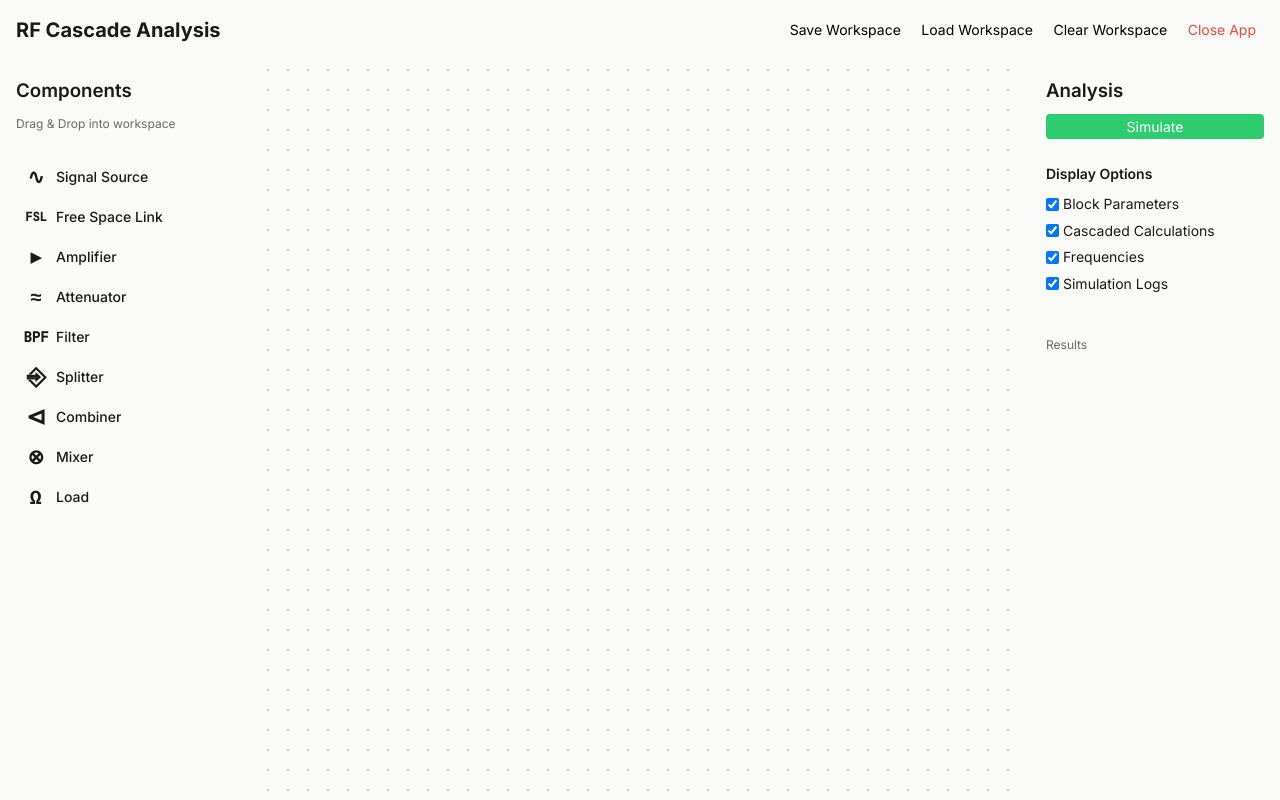
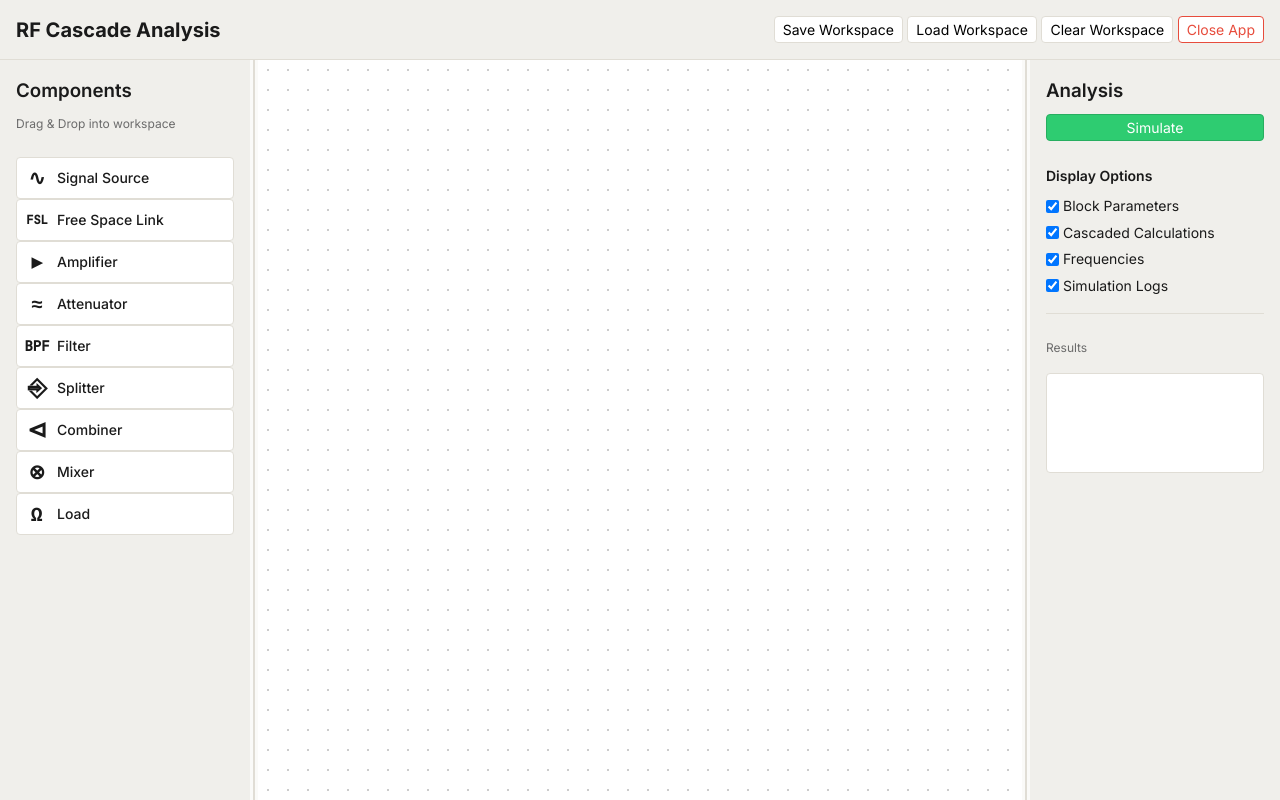
Before and after one commit to xugengyu/paul-blog, a website: page apps/rf-cascade/index.html in a window 1280 px wide. Drawn offline with Linux system fonts and the light colour scheme.

Commit message:
style: define missing theme variables for sidebar contrast

```diff
--- a/apps/rf-cascade/css/app.css
+++ b/apps/rf-cascade/css/app.css
@@ -1,3 +1,9 @@
+:root {
+  --bg-primary: var(--bg-elevated, #FFFFFF);
+  --bg-secondary: var(--bg-surface, #F0EFEB);
+  --border-color: var(--border, #E0DDD5);
+}
+
 /* App specific reset & layout */
 html, body {
   margin: 0;
```
